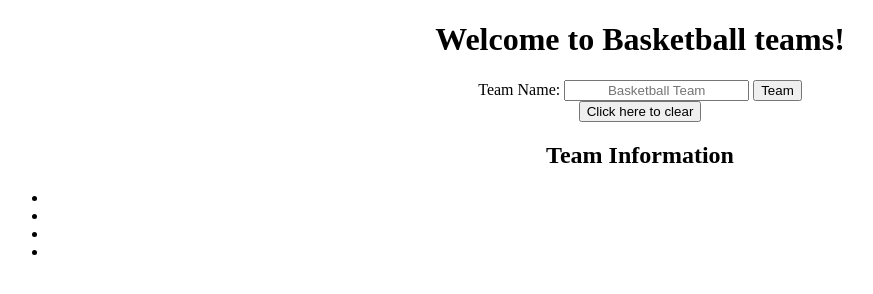
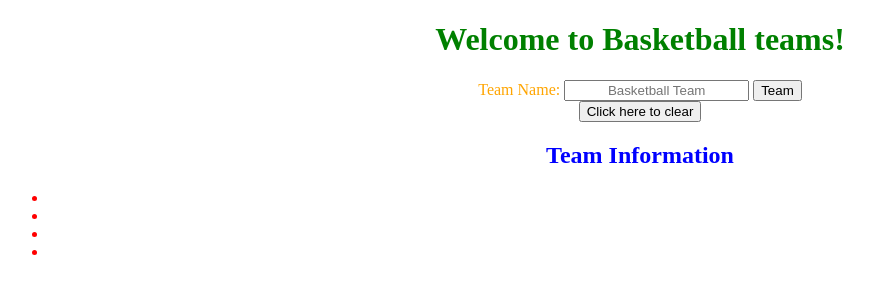
Before and after one commit to wedderburn95/Basketball_teams_JS-project, a plain HTML site: page index.html in a window 1280 px wide. Shown: the whole page, without its empty margins (0-873 px from the left). Drawn offline with Linux system fonts and the light colour scheme; no server answers.

Commit message:
Added colors to my project

```diff
--- a/style.css
+++ b/style.css
@@ -1,3 +1,20 @@
 * {
     text-align: center;
   }
+
+  div {
+    color: blue
+  }
+
+  li {
+    color: red
+
+  }
+
+  h1{
+    color: green
+  }
+
+  form {
+    color: orange
+  }
```
